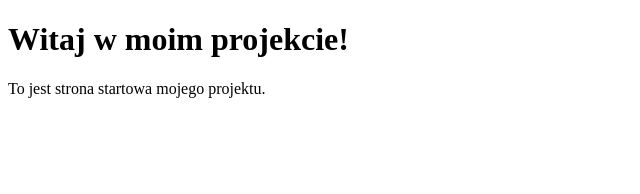
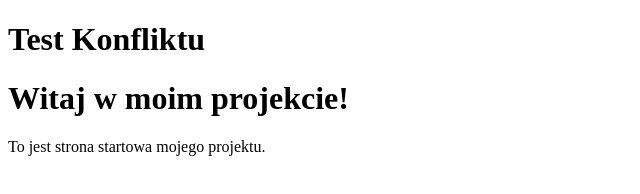
Before and after one commit to Vladouk/moj-project, a plain HTML site: page index.html in a window 1280 px wide. Shown: the whole page, without its empty margins (0-640 px from the left). Drawn offline with Linux system fonts and the light colour scheme.

Commit message:
Zmiana tytułu i nagłówka w celu testu konfliktu

```diff
--- a/index.html
+++ b/index.html
@@ -1,7 +1,7 @@
 <!DOCTYPE html>
 <html>
 <head>
-    <title>Mój Projekt</title>
+    <h1>Test Konfliktu<h1>
 </head>
 <body>
     <h1>Witaj w moim projekcie!</h1>
```
